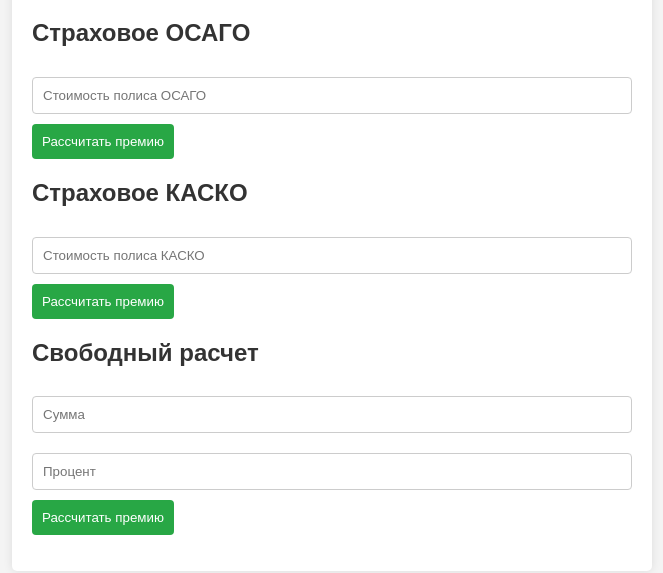
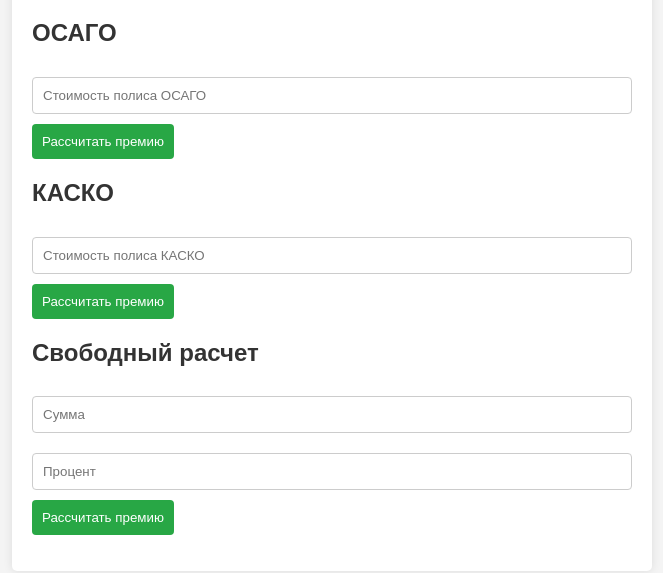
Before and after one commit to StackTron/RESO_Agent, a plain HTML site: page index.html in a window 1280 px wide. Shown: the part 101-674 px from the top of the page, without its empty margins (308-971 px from the left). Drawn offline with Linux system fonts and the light colour scheme.

Commit message:
Update index.html

```diff
--- a/index.html
+++ b/index.html
@@ -10,12 +10,12 @@
     <div class="container">
         <h1>Калькулятор премии агента</h1>
 
-        <h2>Страховое ОСАГО</h2>
+        <h2>ОСАГО</h2>
         <input type="number" id="osago" placeholder="Стоимость полиса ОСАГО">
         <button onclick="calculate('osago')">Рассчитать премию</button>
         <p id="osago-result"></p>
 
-        <h2>Страховое КАСКО</h2>
+        <h2>КАСКО</h2>
         <input type="number" id="kasko" placeholder="Стоимость полиса КАСКО">
         <button onclick="calculate('kasko')">Рассчитать премию</button>
         <p id="kasko-result"></p>
```
